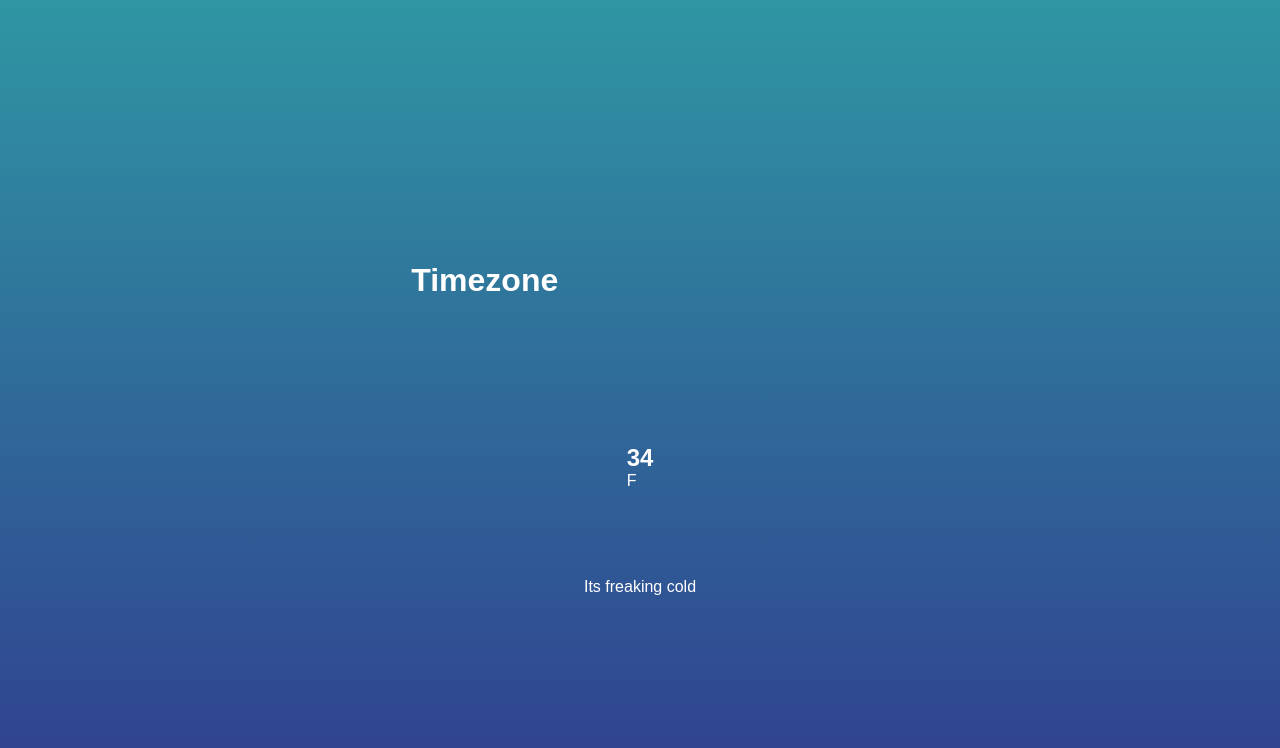
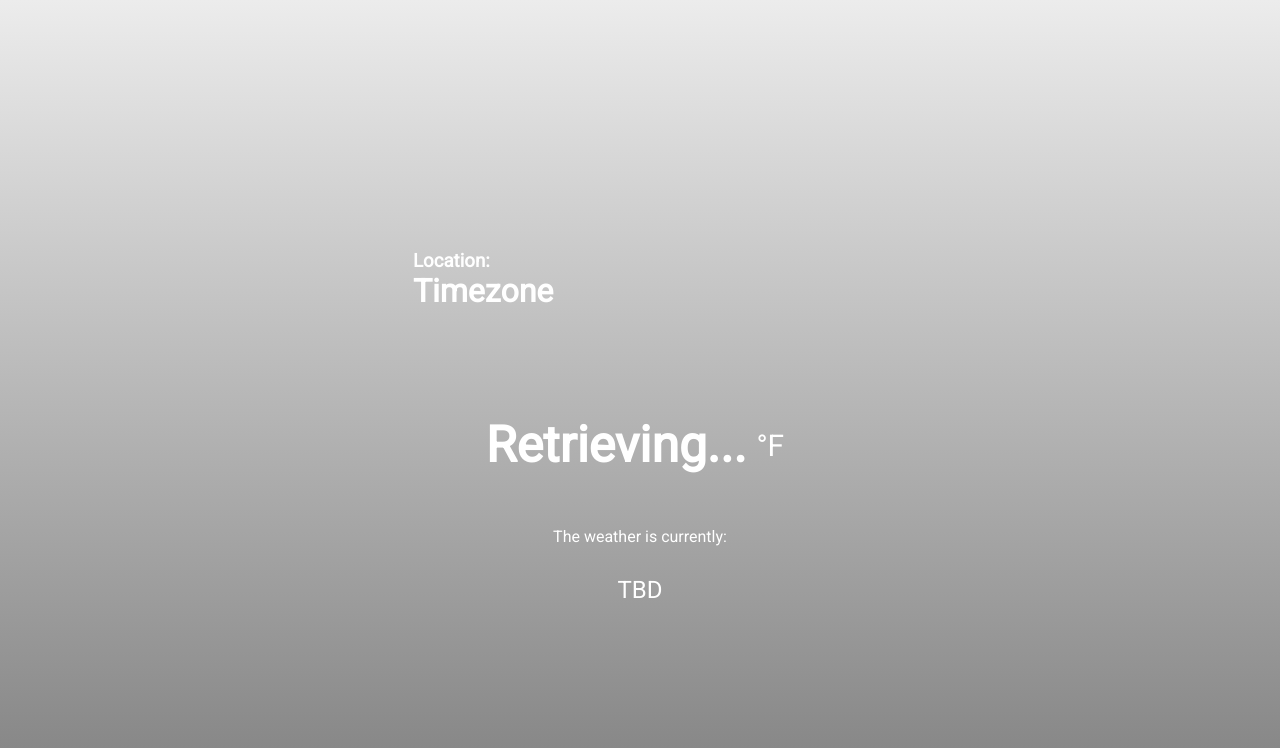
Before and after one commit to hectarek/WeatherApp, a plain HTML site: page index.html in a window 1280 px wide. Drawn offline with Linux system fonts and the light colour scheme.

Commit message:
minor tweaks

```diff
--- a/index.html
+++ b/index.html
@@ -3,6 +3,7 @@
 <head>
     <meta charset="UTF-8">
     <meta name="viewport" content="width=device-width, initial-scale=1.0">
+    <link href="https://fonts.googleapis.com/css2?family=Roboto&display=swap" rel="stylesheet">
     <link rel="stylesheet" href="style.css">
     <title>Weather App</title>
 
@@ -10,16 +11,26 @@
 <body>
 
     <div class="location">
-        <h1 class="location-timezone">Timezone</h1>
+        <div>
+            <h3>Location:</h3>
+            <h1 class="location-timezone">Timezone</h1>
+        </div>
+
         <canvas class="icon" width="128" height="128"></canvas>
     </div>
 
     <div class="temperature">
         <div class="degrees-section">
-            <h2 class="temperature-degree">34</h2>
-            <span>F</span>
+            <h2 class="temperature-degree">Retrieving...</h2>
+            <span>°F</span>
         </div>
-        <div class="temperature-description">Its freaking cold</div>
+
+        <div class="temperature-description-container">
+            <div>The weather is currently:</div>
+            <div class="temperature-description">TBD</div>
+        </div>
+
+
     </div>
 
     <script src="skycons.js"></script>
--- a/script.js
+++ b/script.js
@@ -5,8 +5,9 @@ window.addEventListener('load', ()=>{
     let temperatureDescription = document.querySelector(".temperature-description");
     let temperatureDegree = document.querySelector(".temperature-degree");
     let locationTimezone = document.querySelector(".location-timezone");
-    let temperatureSection = document.querySelector('.temperature');
+    let temperatureSection = document.querySelector('.degrees-section');
     const temperatureSpan = document.querySelector('.temperature span')
+    let bodyColor = document.querySelector('body')
 
     if(navigator.geolocation) {
         navigator.geolocation.getCurrentPosition(position => {
@@ -24,8 +25,8 @@ window.addEventListener('load', ()=>{
                 .then(data => {
                 console.log(data);
                 const {temperature, summary, icon} = data.currently;
+
                 // Set DOM elements from the API
-
                 temperatureDegree.textContent = temperature;
                 temperatureDescription.textContent = summary;
                 locationTimezone.textContent = data.timezone;
@@ -33,19 +34,29 @@ window.addEventListener('load', ()=>{
                 //Formula for Celsius
                 let celcius = (temperature - 32) * (5/9)
 
-                    //Set Icon
-                    setIcons(icon, document.querySelector('.icon'))
+                //Set Icon
+                setIcons(icon, document.querySelector('.icon'))
 
                 //On click, changes to C and back.
                 temperatureSection.addEventListener('click', ()=>{
-                    if (temperatureSpan.textContent === 'F') {
-                        temperatureSpan.textContent = 'C';
+                    if (temperatureSpan.textContent === '°F') {
+                        temperatureSpan.textContent = '°C';
                         temperatureDegree.textContent = celcius.toFixed(2)
                     } else {
-                        temperatureSpan.textContent = "F";
+                        temperatureSpan.textContent = "°F";
                         temperatureDegree.textContent = temperature;
                     }
                 })
+
+                //Change background depending on the temp
+                if (temperature >= 70) {
+                    bodyColor.style.background = "linear-gradient(rgb(255, 240, 117), rgb(223, 72, 30))"
+                } else if (temperature <= 50){
+                    bodyColor.style.background = "linear-gradient(rgb(47, 150, 163), rgb(48, 62, 143))"
+                } else {
+                    bodyColor.style.background = "linear-gradient(rgb(236, 236, 236), rgb(86, 86, 86))"
+                }
+
             });
         })
 
@@ -53,7 +64,7 @@ window.addEventListener('load', ()=>{
         h1.textContent = "Hey, this is not working becasue of: "
     }
 
-
+    //Change Icon for the current weather.
     function setIcons(icon, iconID) {
         const skycons = new Skycons({color: 'white'});
         const currentIcon = icon.replace(/-/g, "_").toUpperCase();
--- a/style.css
+++ b/style.css
@@ -10,8 +10,9 @@ body {
     justify-content: center;
     flex-direction: column;
     align-items: center;
-    background: linear-gradient(rgb(47, 150, 163), rgb(48, 62, 143));
-    font-family: sans-serif;
+    position: relative;
+    background: linear-gradient(rgb(236, 236, 236), rgb(129, 129, 129));
+    font-family: 'Roboto', sans-serif;
     color: white;
 }
 
@@ -27,17 +28,30 @@ body {
     flex-direction: column;
 }
 
-.degree-section {
+.degrees-section {
     display: flex;
     align-items: center;
+    flex-direction: row;
     cursor: pointer;
 }
 
-.degree-section span {
+.degrees-section span {
     margin: 10px;
     font-size: 30px;
 }
 
-.degree-section h2 {
-    font-size: 40px;
+.degrees-section h2 {
+    font-size: 50px;
 }
+
+.temperature-description-container div {
+    margin: 10px;
+    padding: 10px;
+    display: flex;
+    align-items: center;
+    justify-content: center;
+}
+
+.temperature-description {
+    font-size: 24px;
+}
```
